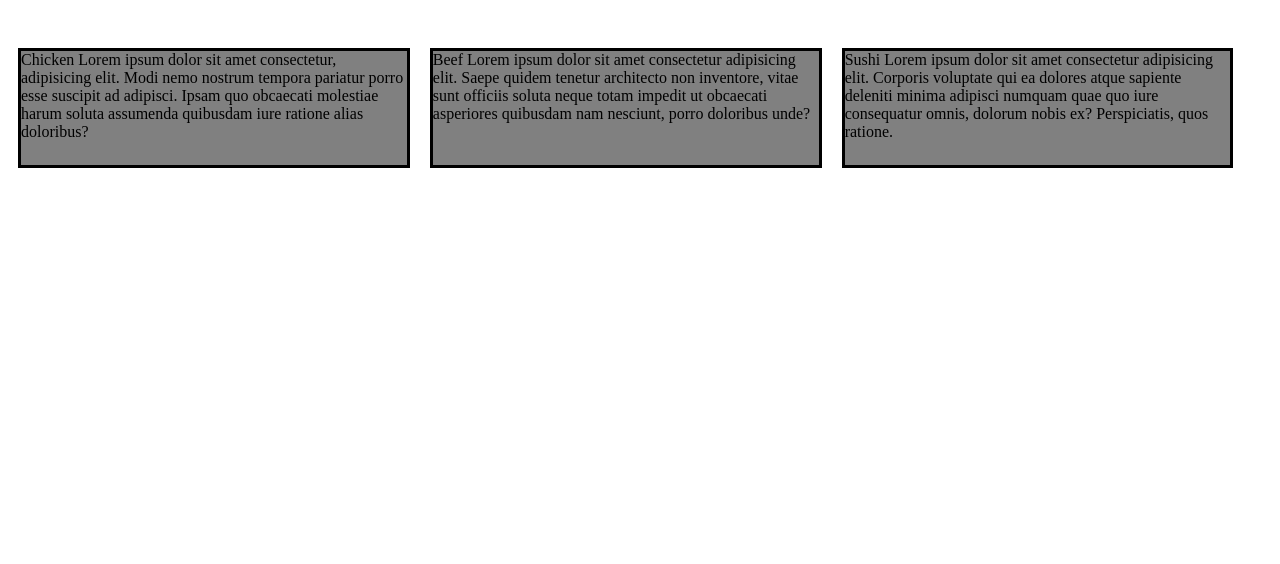
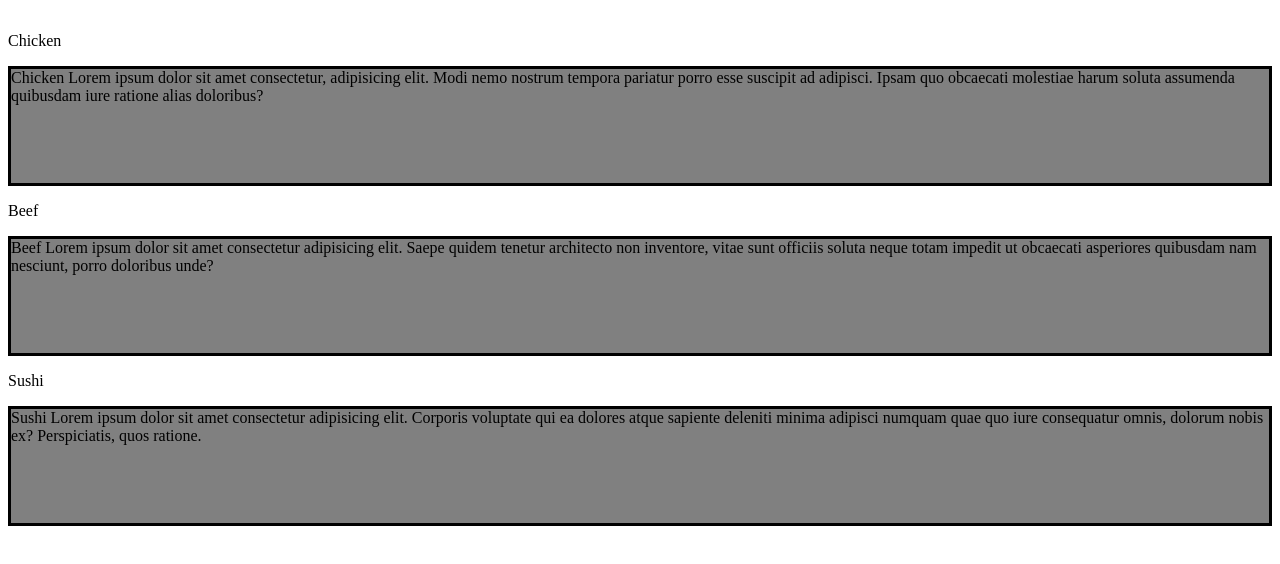
Before and after one commit to Kropyvianska/coursera-test, a plain HTML site: page mod2_solution/index.html in a window 1280 px wide. Shown: the part 62-626 px from the top of the page. Drawn offline with Linux system fonts and the light colour scheme; a web font is replaced by a local one.

Commit message:
Update index.html

```diff
--- a/mod2_solution/index.html
+++ b/mod2_solution/index.html
@@ -6,18 +6,36 @@
     <title>Module 2 solutions</title>
     <link rel="stylesheet" href="style.css">
   </head>
+
   <body>
     <h1>Our menu</h1>
 
     <div class="row">
-      <div class="chicken"><p>Chicken Lorem ipsum dolor sit amet consectetur, adipisicing elit. Modi nemo nostrum tempora pariatur porro esse suscipit ad adipisci. Ipsam quo obcaecati molestiae harum soluta assumenda quibusdam iure ratione alias doloribus?
-        </p>
+      <div class="col-lg-4 col-md-6">
+        <div class=box>
+          <span id="chicken">Chicken</span>
+          <p>Chicken Lorem ipsum dolor sit amet consectetur, adipisicing elit. Modi nemo nostrum tempora pariatur porro esse suscipit ad adipisci. Ipsam quo obcaecati molestiae harum soluta assumenda quibusdam iure ratione alias doloribus?
+          </p>
         </div>
-      <div class="beef"><p>Beef Lorem ipsum dolor sit amet consectetur adipisicing elit. Saepe quidem tenetur architecto non inventore, vitae sunt officiis soluta neque totam impedit ut obcaecati asperiores quibusdam nam nesciunt, porro doloribus unde?</p></div>
-    </div>
-    <div class="row">
-      <div class="sushi"><p>Sushi Lorem ipsum dolor sit amet consectetur adipisicing elit. Corporis voluptate qui ea dolores atque sapiente deleniti minima adipisci numquam quae quo iure consequatur omnis, dolorum nobis ex? Perspiciatis, quos ratione.</p></div>
-    </div>
+      </div>
+
+      <div class="col-lg-4 col-md-6">
+        <div class="box">
+          <span id="beef">Beef</span>
+          <p>Beef Lorem ipsum dolor sit amet consectetur adipisicing elit. Saepe quidem tenetur architecto non inventore, vitae sunt officiis soluta neque totam impedit ut obcaecati asperiores quibusdam nam nesciunt, porro doloribus unde?
+          </p>
+        </div>
+      </div>
+
+      <div class="col-lg-4 col-md-6">
+        <div class="box">
+          <span id=sushi>Sushi</span>
+          <p>Sushi Lorem ipsum dolor sit amet consectetur adipisicing elit. Corporis voluptate qui ea dolores atque sapiente deleniti minima adipisci numquam quae quo iure consequatur omnis, dolorum nobis ex? Perspiciatis, quos ratione.
+          </p>
+        </div>
+      </div>
+
+
   </body>
 
 </html>
```
